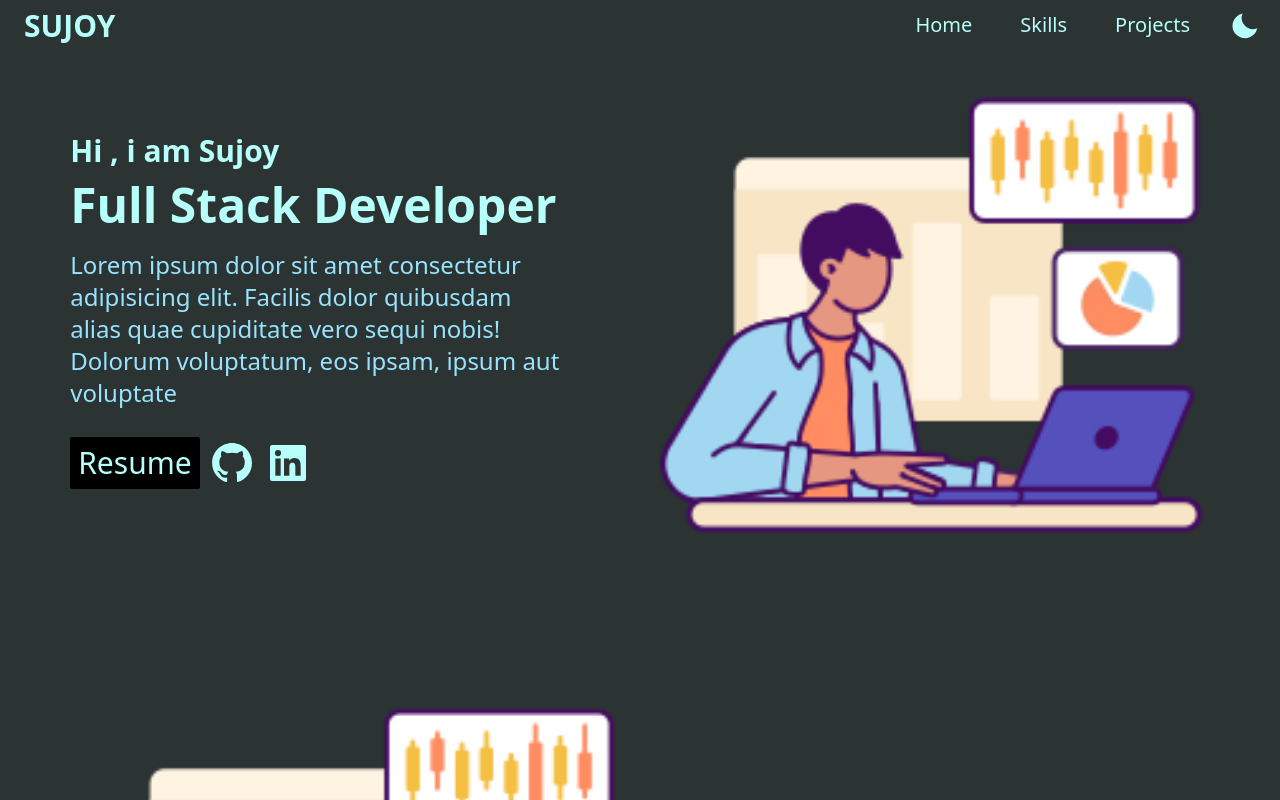
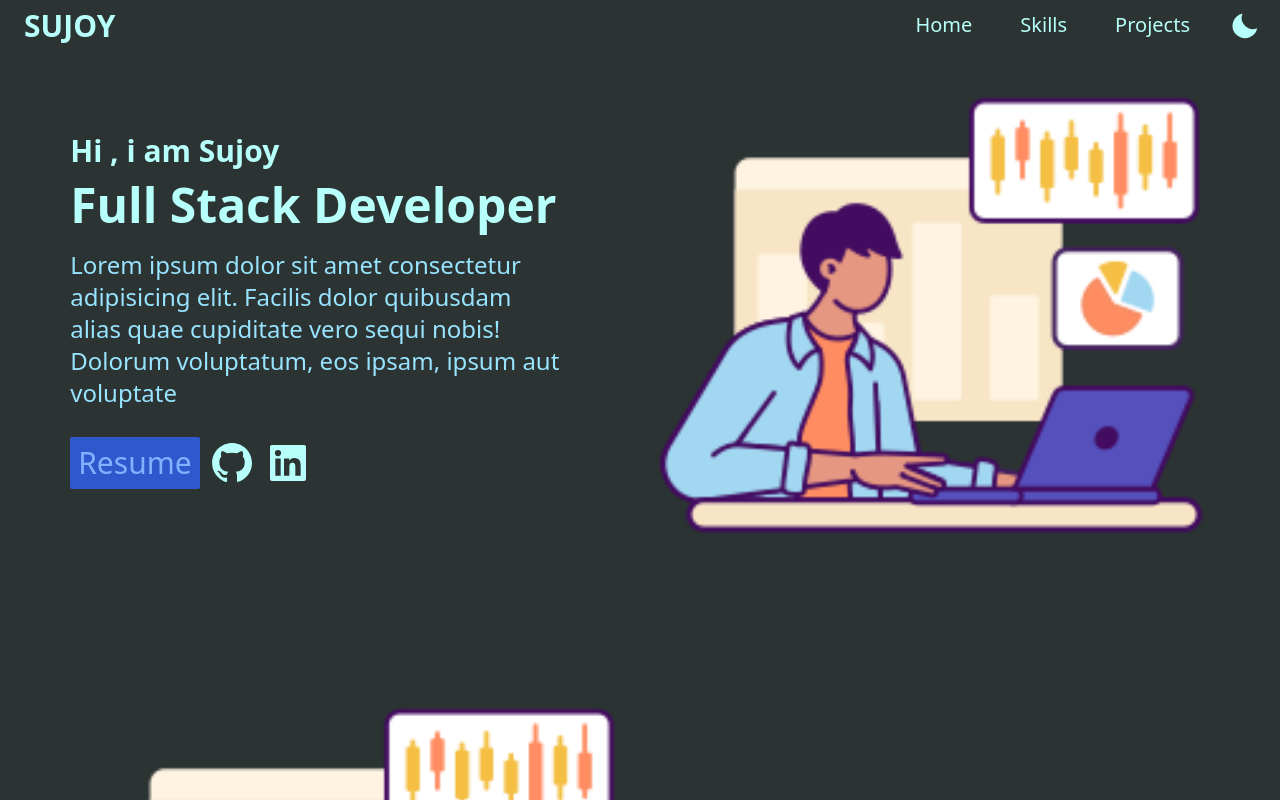
Before and after one commit to Sujoy-2811/portfolio, a React (Vite) app: page / in a window 1280 px wide. Shown: the top 800 px of the page. Built offline with nearby package versions, Linux system fonts and the light colour scheme.

Commit message:
button color is fixed

```diff
--- a/src/components/Main/Welcome.jsx
+++ b/src/components/Main/Welcome.jsx
@@ -24,13 +24,18 @@ const About = () => {
           eos ipsam, ipsum aut voluptate
         </p>
         {/* part 3 */}
-        <div className="flex space-x-2 items-center">
-          <div className="rounded- text-xl my-3  px-1  bg-black text-skin-base rounded-sm cursor-pointer sm:text-3xl sm:p-2">
+        <button className="flex space-x-2 items-center">
+          <div className="rounded-lg text-xl my-3  px-1  bg-skin-button-accent text-skin-inverted rounded-sm cursor-pointer sm:text-3xl sm:p-2 hover:bg-skin-button-accent-hover">
             Resume
           </div>
-          <BiLogoGithub className=" text-3xl cursor-pointer sm:text-5xl" />
-          <BiLogoLinkedinSquare className=" text-3xl cursor-pointer sm:text-5xl" />
-        </div>
+          <button className=" text-3xl cursor-pointer sm:text-5xl">
+            {" "}
+            <BiLogoGithub />
+          </button>
+          <button className=" text-3xl cursor-pointer sm:text-5xl">
+            <BiLogoLinkedinSquare />
+          </button>
+        </button>
       </div>
     </section>
   );
--- a/src/index.css
+++ b/src/index.css
@@ -7,7 +7,7 @@
     --color-text-base: 34, 40, 49;
     --color-text-muted: 45, 67, 86;
     --color-text-inverted: 238, 238, 238;
-    --color-fill: 255, 255, 255
+    --color-fill: 255, 255, 255;
     --color-button-accent: 23, 107, 135;
     --color-button-accent-hover: 100, 204, 197;
     /* --color-button-muted: 99, 102, 241; */
```
